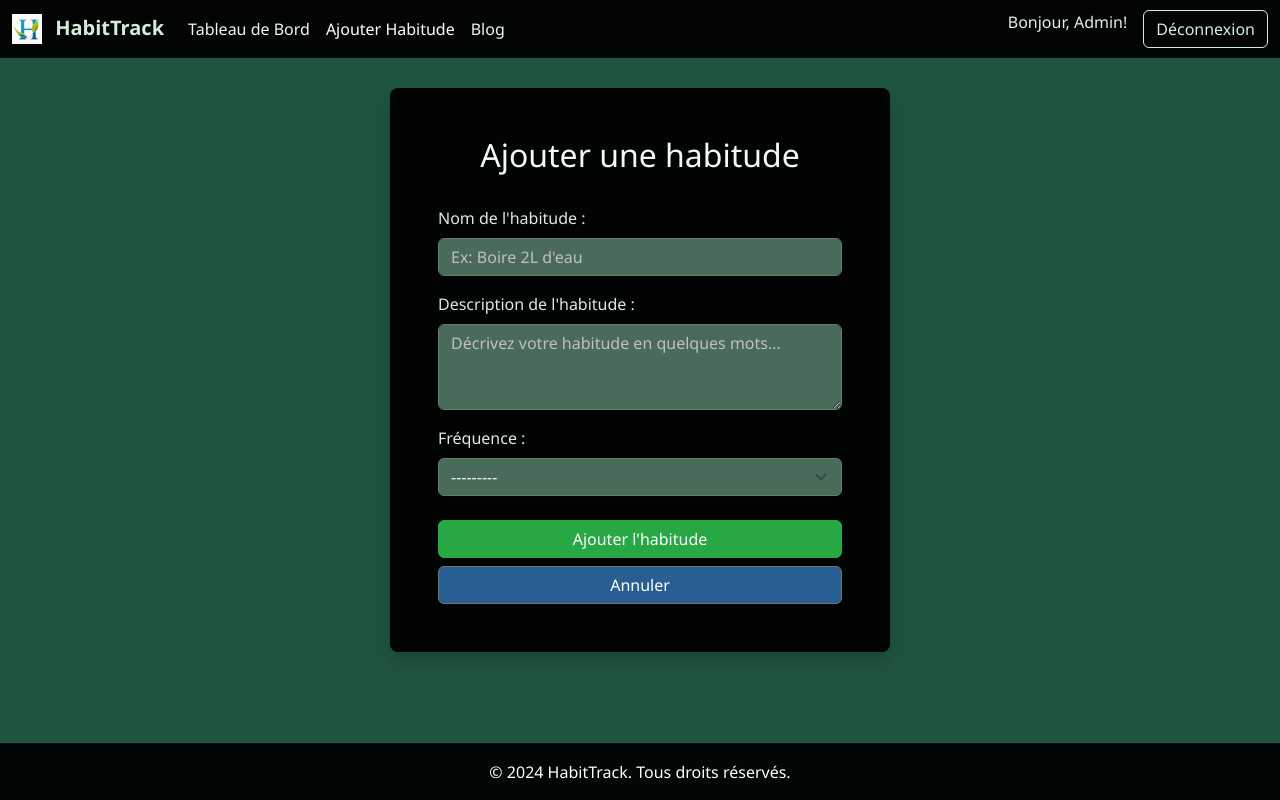
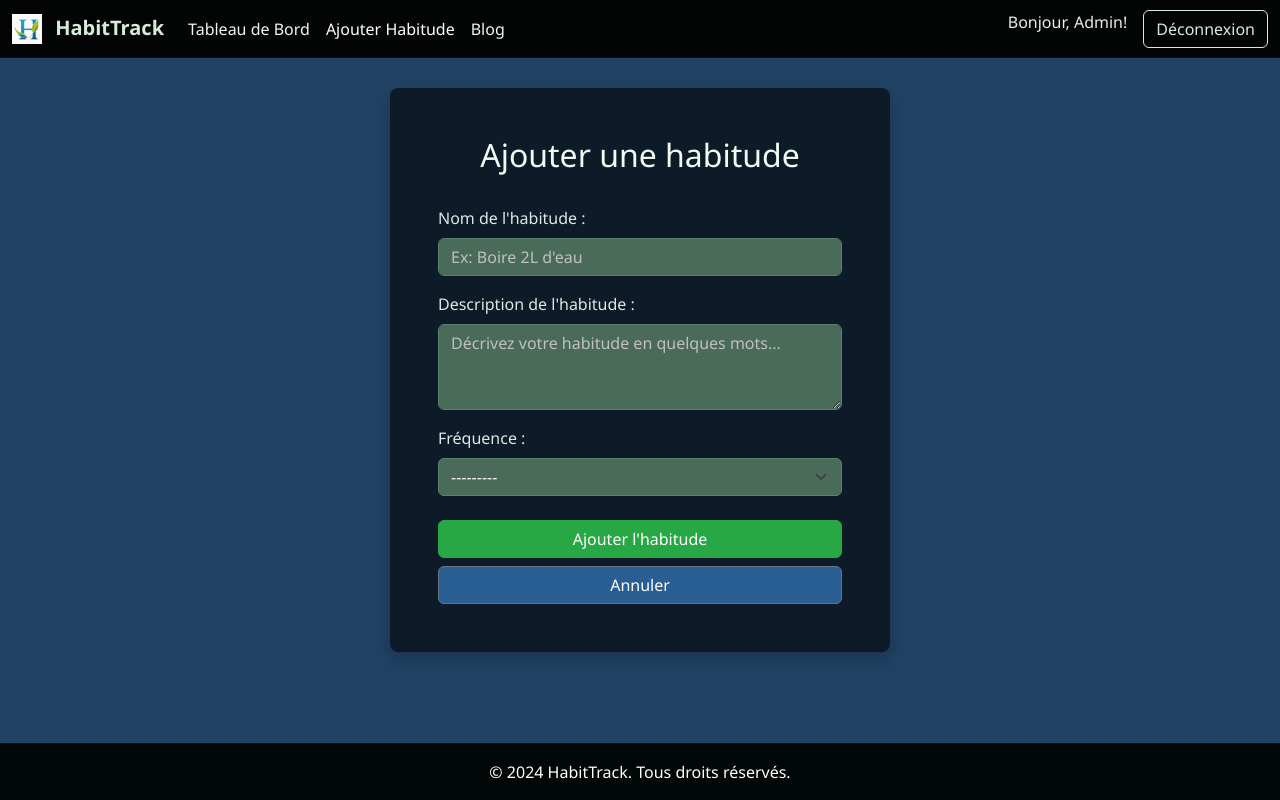
Before and after one commit to LocDev21/HabitTrack, a Django app: page /ajouter/ in a window 1280 px wide. Run offline with Django 4.2, Linux system fonts and the light colour scheme; a user stored in the database is signed in; some libraries are stand-ins or nearby versions.

Commit message:
Changement des background-color

```diff
--- a/habit/templates/ajouter_habitude.html
+++ b/habit/templates/ajouter_habitude.html
@@ -4,8 +4,11 @@
 
 {% block extra_css %}
 <style>
+     body{
+        background-color: #214264;
+    }
     .form-container {
-        background-color: #020403; /* Vert foncé plus clair pour le conteneur */
+        background-color: #0101019a;
         padding: 3rem;
         border-radius: 0.5rem;
         box-shadow: 0 0.5rem 1rem rgba(0, 0, 0, 0.2);
@@ -62,7 +65,8 @@
 {% endblock %}
 
 {% block content %}
-    <div class="form-container">
+<body>
+        <div class="form-container">
         <h2>Ajouter une habitude</h2>
         <form method="post">
             {% csrf_token %}
@@ -73,4 +77,6 @@
             </div>
         </form>
     </div>
+
+</body>
 {% endblock %}
--- a/habit/templates/connexion.html
+++ b/habit/templates/connexion.html
@@ -7,7 +7,7 @@
     <link href="https://cdn.jsdelivr.net/npm/bootstrap@5.3.3/dist/css/bootstrap.min.css" rel="stylesheet" integrity="sha384-QWTKZyjpPEjISv5WaRU9OFeRpok6YctnYmDr5pNlyT2bRjXh0JMhjY6hW+ALEwIH" crossorigin="anonymous">
     <style>
         body {
-            background-color: #ffffff;
+            background-color: #214264;
             display: flex;
             justify-content: center;
             align-items: center;
```
Also changed, not shown: habit/templates/blog.html (+7 -1 lines), habit/templates/modifier_habitude.html (+9 -2 lines), db.sqlite3.
